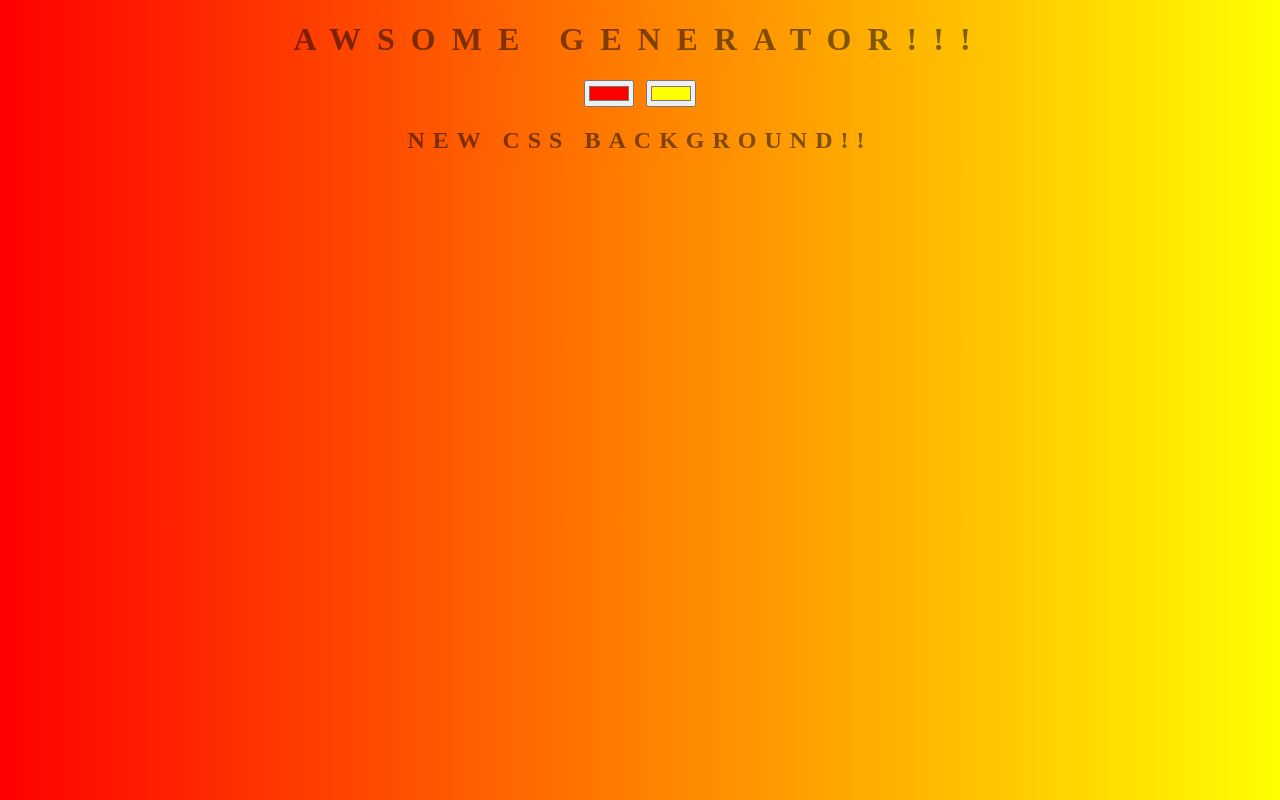
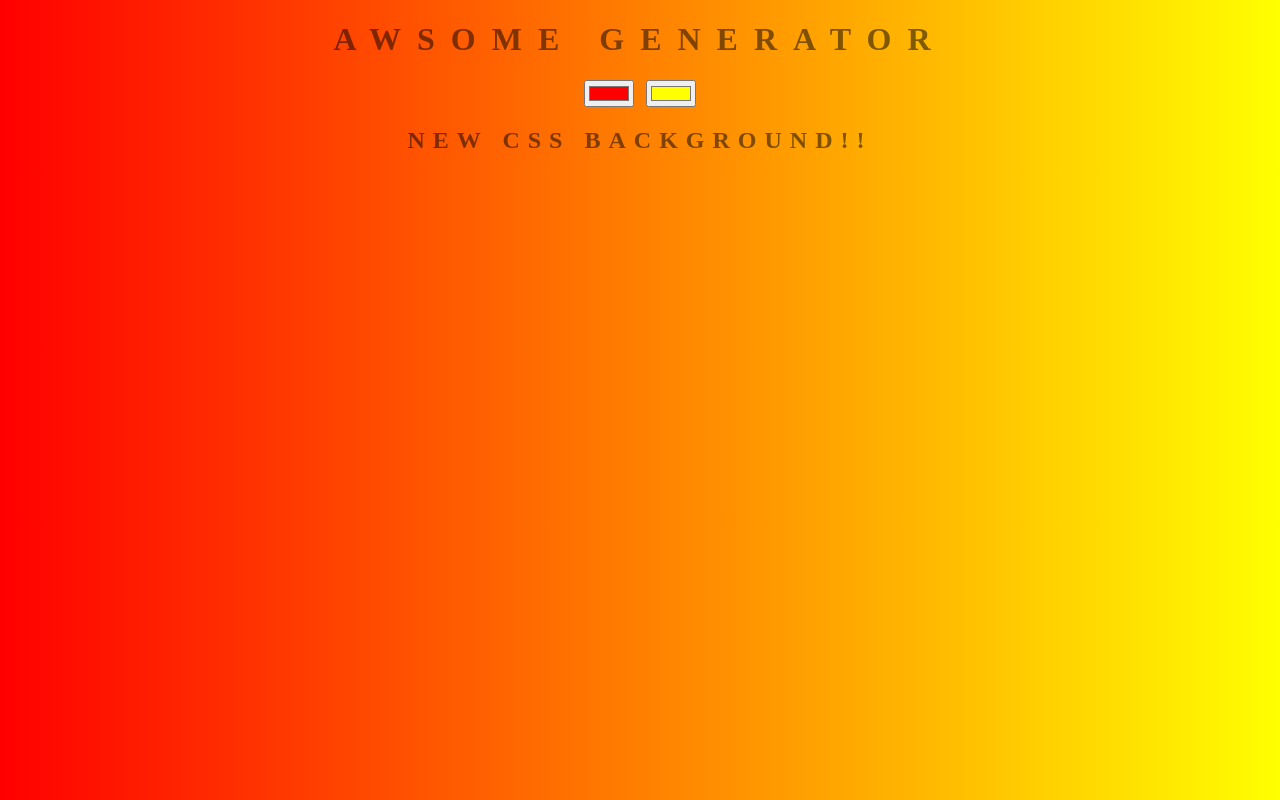
Before and after one commit to Itailevi420/background-generator.github.io, a website: page index.html in a window 1280 px wide. Drawn offline with Linux system fonts and the light colour scheme.

Commit message:
Removed exclamation mark

```diff
--- a/index.html
+++ b/index.html
@@ -7,7 +7,7 @@
         <link rel="stylesheet" href="https://cdnjs.cloudflare.com/ajax/libs/font-awesome/4.7.0/css/font-awesome.min.css">
     </head>
     <body id="gradient">
-        <h1>Awsome Generator!!!</h1>
+        <h1>Awsome Generator</h1>
         <input class="color1" type="color" name="color1" value="#ff0000">
         <input class="color2" type="color" name="color2" value="#ffff00">
         <h2>New CSS Background!!</h2>
```
